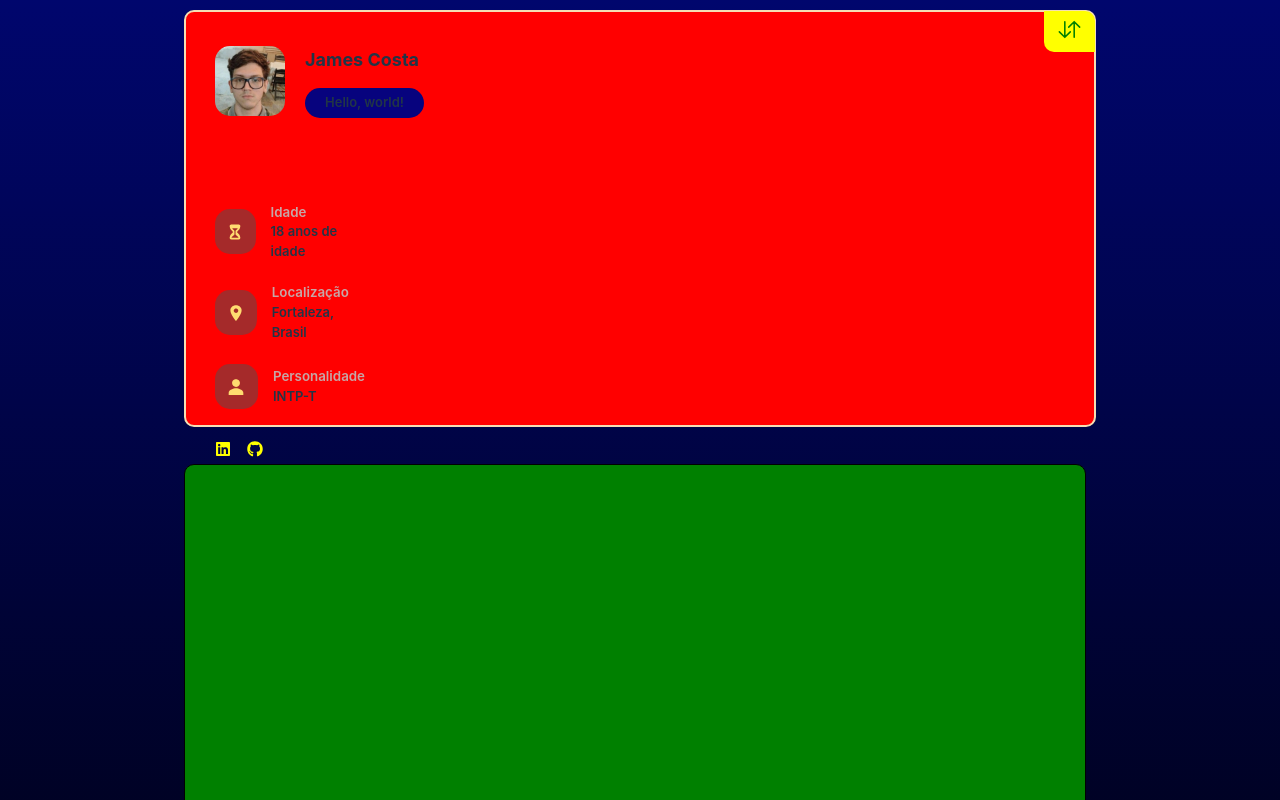
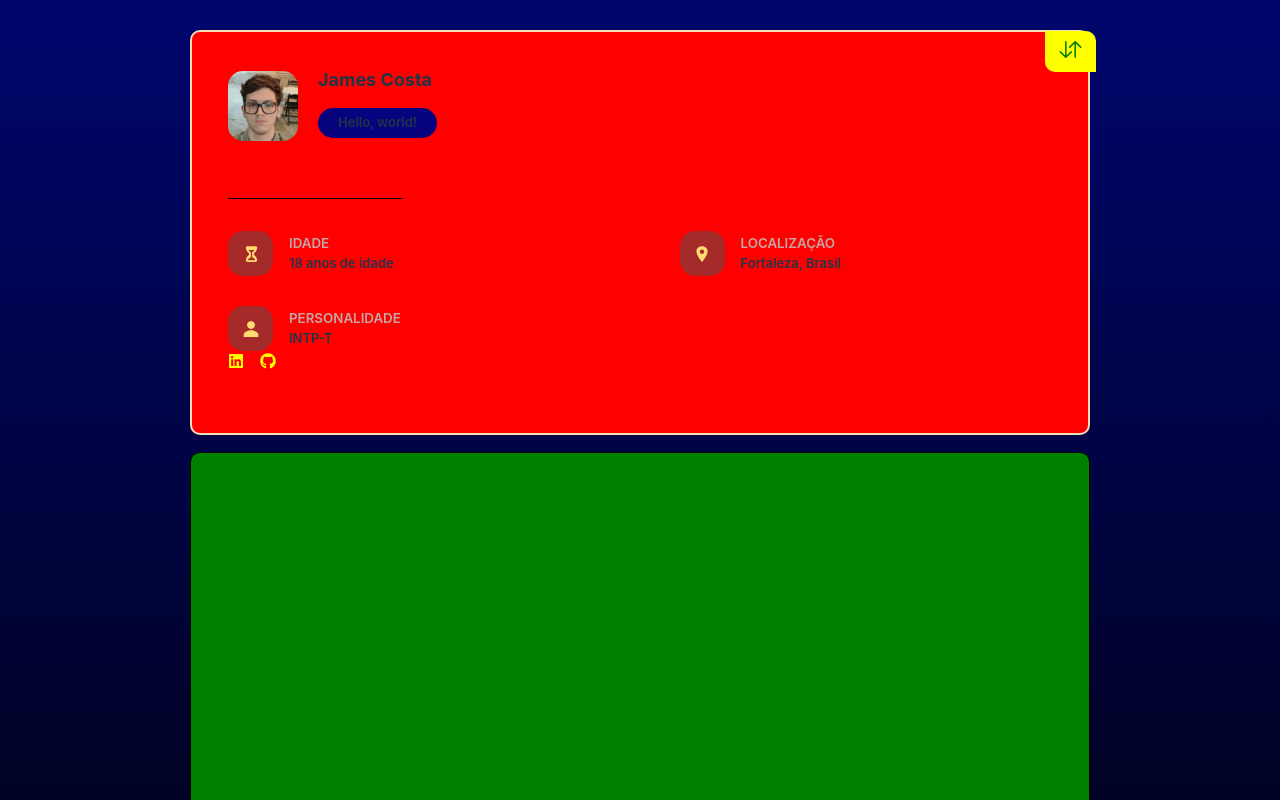
Before and after one commit to DropperDEV/portfolium, a React (Vite) app: page / in a window 1280 px wide. Shown: the top 800 px of the page. Built offline with nearby package versions, Linux system fonts and the light colour scheme.

Commit message:
feat: add Static solid sidebar, change viewBox of iconYear and index.css garants reset

```diff
--- a/src/index.css
+++ b/src/index.css
@@ -42,6 +42,11 @@ body {
   }
 }
 
+*{
+  margin: 0;
+  padding: 0;
+  box-sizing: border-box;
+}
 
 
 
--- a/src/ui/Sidebar.tsx
+++ b/src/ui/Sidebar.tsx
@@ -9,9 +9,12 @@ interface ContainerSideProps {
 }
 
 const ContainerSide = styled.aside<ContainerSideProps>`
+  position: sticky;
+  top: 30px;
+  z-index: 1;
   background-color: red;
-  width: 200px;
-  height: 550px;
+  width: 240px;
+  height: 620px;
   padding: 8px;
   border-radius: 10px;
   border: 2px solid wheat;
@@ -34,10 +37,10 @@ const ContainerSide = styled.aside<ContainerSideProps>`
 `;
 
 const StyledImage = styled.img`
-  width: 130px;
-  height: 130px;
+  width: 150px;
+  height: 150px;
   border-radius: 15px;
-  margin-top: 5px;
+  margin-top: 10px;
 
   @media ${device.lg} {
     width: 70px;
@@ -65,7 +68,6 @@ const StyledTitle = styled.h1`
   font-weight: 700;
   font-size: large;
   margin: 0px;
-  margin: 0px;
 `;
 
 const StyledSubTitle = styled.p`
@@ -76,8 +78,6 @@ const StyledSubTitle = styled.p`
   padding: 5px 50px 5px 50px;
   margin: 0px;
   text-align: center;
-  margin: 0px;
-
   @media ${device.lg} {
     padding: 5px 20px;
   }
@@ -85,7 +85,7 @@ const StyledSubTitle = styled.p`
 
 const Button = styled.button`
   display: none;
-  visibility: none;
+  visibility: hidden;
 
   @media ${device.lg} {
     display: block;
@@ -103,26 +103,43 @@ const Button = styled.button`
 `;
 
 const Separator = styled.div`
-  width: 160px;
+  width: 175px;
   height: 1px;
   background: black;
-  margin: 30px 0px;
+  margin: 32px;
+`;
+
+
+const InfoSection = styled.section`
+  display: grid;
+  grid-template-columns: 1fr;
+  gap: 30px;
+
+  @media ${device.lg}{
+    display: grid;
+    grid-template-columns: repeat(2, 1fr);
+    grid-template-rows: repeat(2, 1fr);
+    grid-column-gap: 0px;
+    grid-row-gap: 0px;
+    width: 100%;
+    gap: 30px 15px;
+  }
 `;
 
 const ContainerItem = styled.div`
   display: flex;
-  justify-content: center;
   align-items: center;
-  gap: 15px;
-  width: 150px;
+  min-width: 100%;
+  gap: 16px;
+
+
+  @media ${device.lg}{
+    min-width: 100%;
+    width: fit-content;
+    justify-content: flex-start;
+  }
 `;
-const InfoSection = styled.section`
-  display: flex;
-  flex-direction: column;
-  justify-content: center;
-  align-items: center;
-  gap: 22px;
-`;
+
 const ItemInfo = styled.div`
   display: flex;
   flex-direction: column;
@@ -133,6 +150,7 @@ const ItemTitle = styled.p`
   font-weight: 600;
   font-size: smaller;
   margin: 0px;
+  text-transform: uppercase;
 `;
 
 const ItemBody = styled.p`
@@ -141,14 +159,15 @@ const ItemBody = styled.p`
   font-weight: 600;
 `;
 const ContainerIconItem = styled.div`
+  position: relative;
   display: flex;
   justify-content: center;
-  place-items: center;
   align-items: center;
   background-color: brown;
   border-radius: 15px;
   height: 45px;
   width: 45px;
+  z-index: 1;
 `;
 
 const LinkedIconZone = styled.div`
@@ -156,7 +175,7 @@ const LinkedIconZone = styled.div`
   gap: 16px;
   justify-content: center;
   align-items: center;
-  margin-top: 30px;
+  padding-bottom: 4px;
 `;
 
 const MobileSideTitle = styled.div`
@@ -180,8 +199,7 @@ const MobileSideTitle = styled.div`
       position: absolute;
       inset: 1px;
       border-radius: inherit;
-      background: var(--bg-gradient-jet);
-      transition: var(--transition-1);
+
       z-index: -1;
     }
   }
```
Also changed, not shown: public/icon/IconYear.svg.
